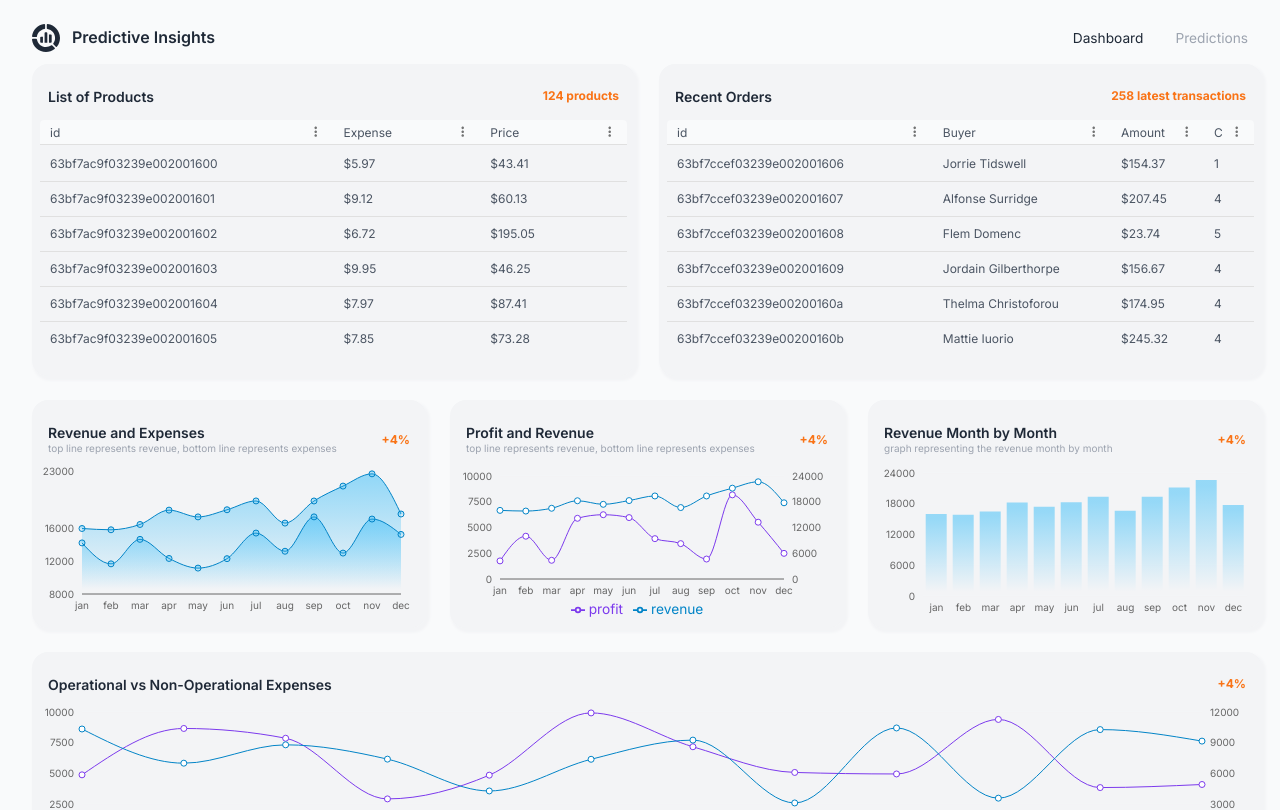
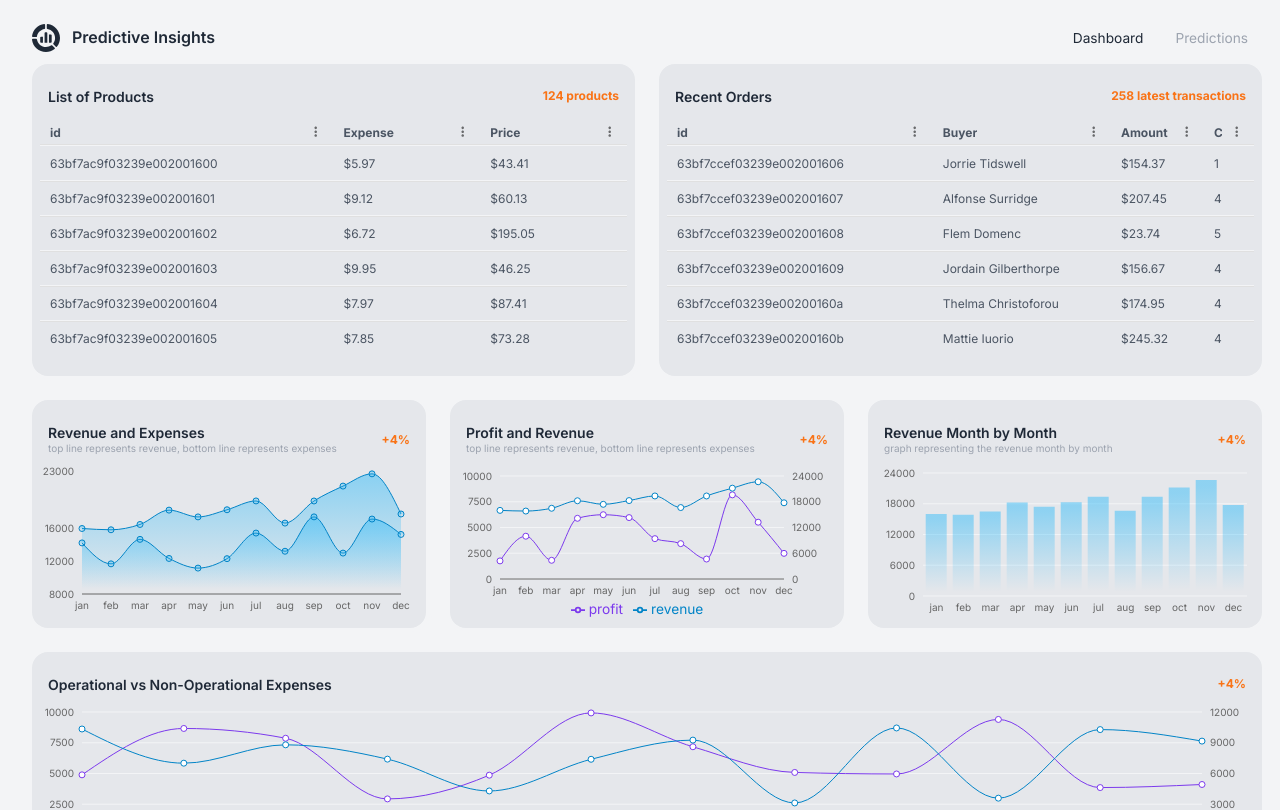
Before and after one commit to tarik310/demo-finance-app, a React (Vite) app: page / in a window 1280 px wide. Shown: the top 810 px of the page. Built offline with nearby package versions, Linux system fonts and the light colour scheme.

Commit message:
refactor styles: update background color and enhance column header font weight for improved readability

```diff
--- a/src/index.css
+++ b/src/index.css
@@ -7,7 +7,7 @@ body,
   height: 100%;
   width: 100%;
   font-family: "Inter", sans-serif;
-  background-color: #f9fafb;
+  background-color: #f3f4f6;
 }
 
 ::-webkit-scrollbar {
--- a/src/scenes/dashboard/Row1.tsx
+++ b/src/scenes/dashboard/Row1.tsx
@@ -76,6 +76,9 @@ const Row1 = () => {
             "& .MuiDataGrid-columnHeaders": {
               borderBottom: `1px solid ${palette.grey[800]} !important`,
             },
+            "& .MuiDataGrid-columnHeaderTitle": {
+              fontWeight: 700,
+            },
             "& .MuiDataGrid-columnSeparator": {
               visibility: "hidden",
             },
@@ -111,6 +114,9 @@ const Row1 = () => {
             "& .MuiDataGrid-columnHeaders": {
               borderBottom: `1px solid ${palette.grey[800]} !important`,
             },
+            "& .MuiDataGrid-columnHeaderTitle": {
+              fontWeight: 700,
+            },
             "& .MuiDataGrid-columnSeparator": {
               visibility: "hidden",
             },
--- a/src/theme.ts
+++ b/src/theme.ts
@@ -39,8 +39,8 @@ export const tokens = {
     500: "#7c3aed",
   },
   background: {
-    light: "#f3f4f6",
-    main: "#f9fafb",
+    light: "#e5e7eb",
+    main: "#e5e7eb",
   },
 };
 
```
